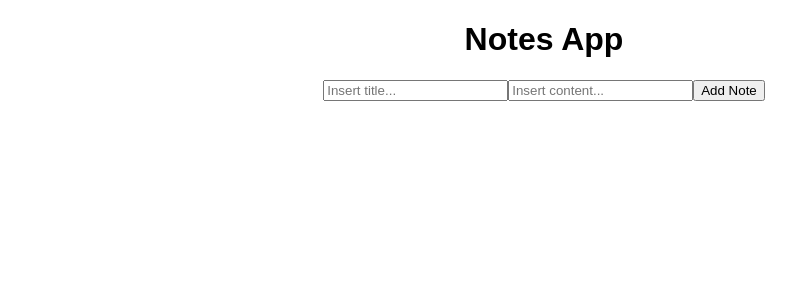
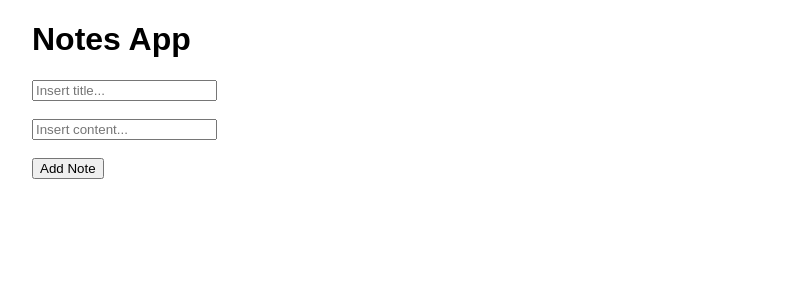
Before and after one commit to danielemanuel/notes_app, a React (Create React App) app: page /notes in a window 1280 px wide. Shown: the top 300 px of the page, without its empty margins (96-892 px from the left). Built offline with nearby package versions, Linux system fonts and the light colour scheme.

Commit message:
* styled the form with css

```diff
--- a/src/App.css
+++ b/src/App.css
@@ -1,28 +1,11 @@
-.App {
-  text-align: center;
+.app {
+ margin-left: 10% ;
 }
 
-.App-logo {
-  animation: App-logo-spin infinite 20s linear;
-  height: 80px;
+.title {
+
 }
 
-.App-header {
-  background-color: #222;
-  height: 150px;
-  padding: 20px;
-  color: white;
+.content {
+
 }
-
-.App-title {
-  font-size: 1.5em;
-}
-
-.App-intro {
-  font-size: large;
-}
-
-@keyframes App-logo-spin {
-  from { transform: rotate(0deg); }
-  to { transform: rotate(360deg); }
-}
--- a/src/App.js
+++ b/src/App.js
@@ -4,17 +4,21 @@ import './App.css';
 class App extends Component {
   render() {
     return (
-      <div className="App">
+      <div className="app">
        <header>
           <div className='wrapper'>
             <h1>Notes App  </h1>
           </div>
        </header>
-      <div className= 'constainer'>
+      <div className= 'container'>
         <section className= 'add-item'>
           <form>
-            <input type='text' name='title' placeholder='Insert title...' />
-            <input type='text' name='content' placeholder='Insert content...' />
+            <input className='title' type='text' name='title' placeholder='Insert title...' />
+            <br />
+            <br />
+            <input  className='content' type='text' name='content' placeholder='Insert content...' />
+            <br />
+            <br />
             <button> Add Note</button>
           </form>
           <section className='display-item'>
```
